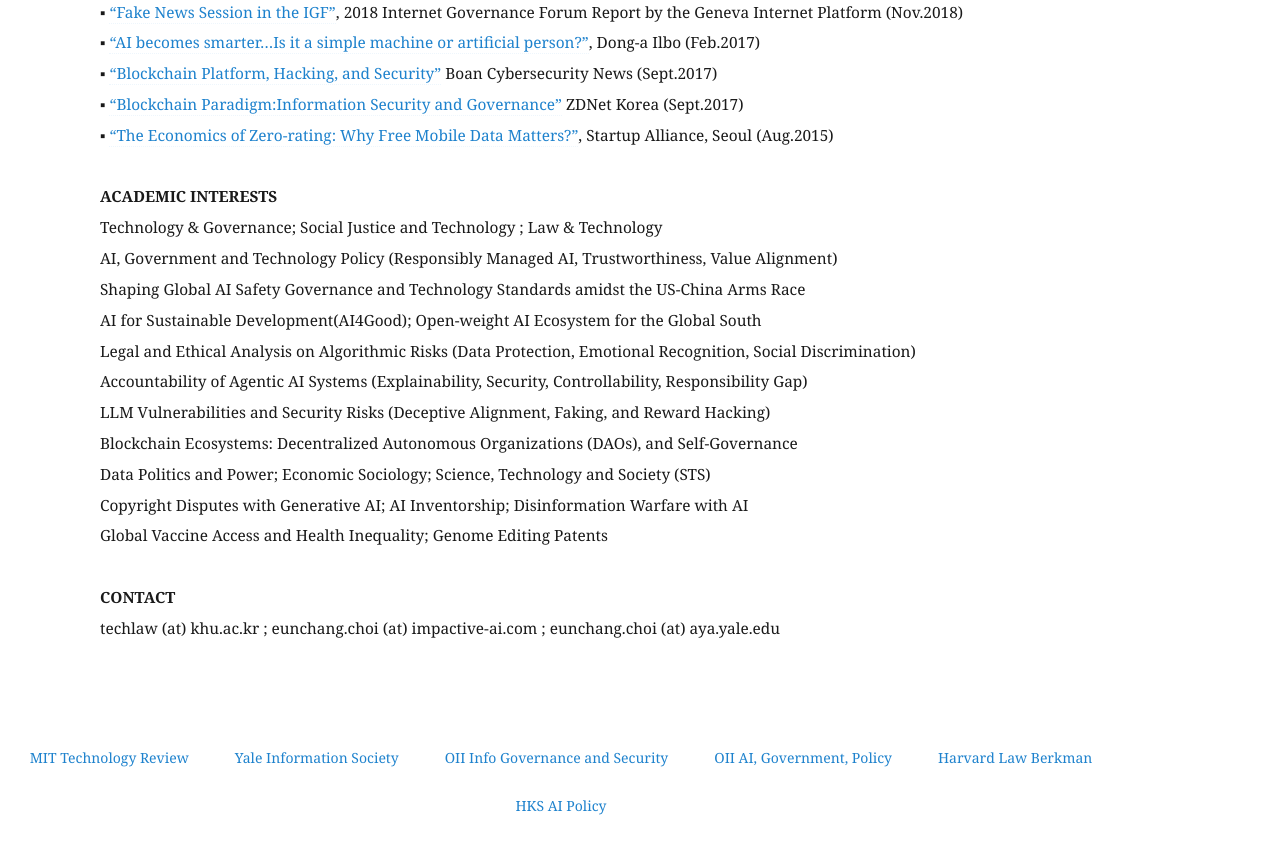
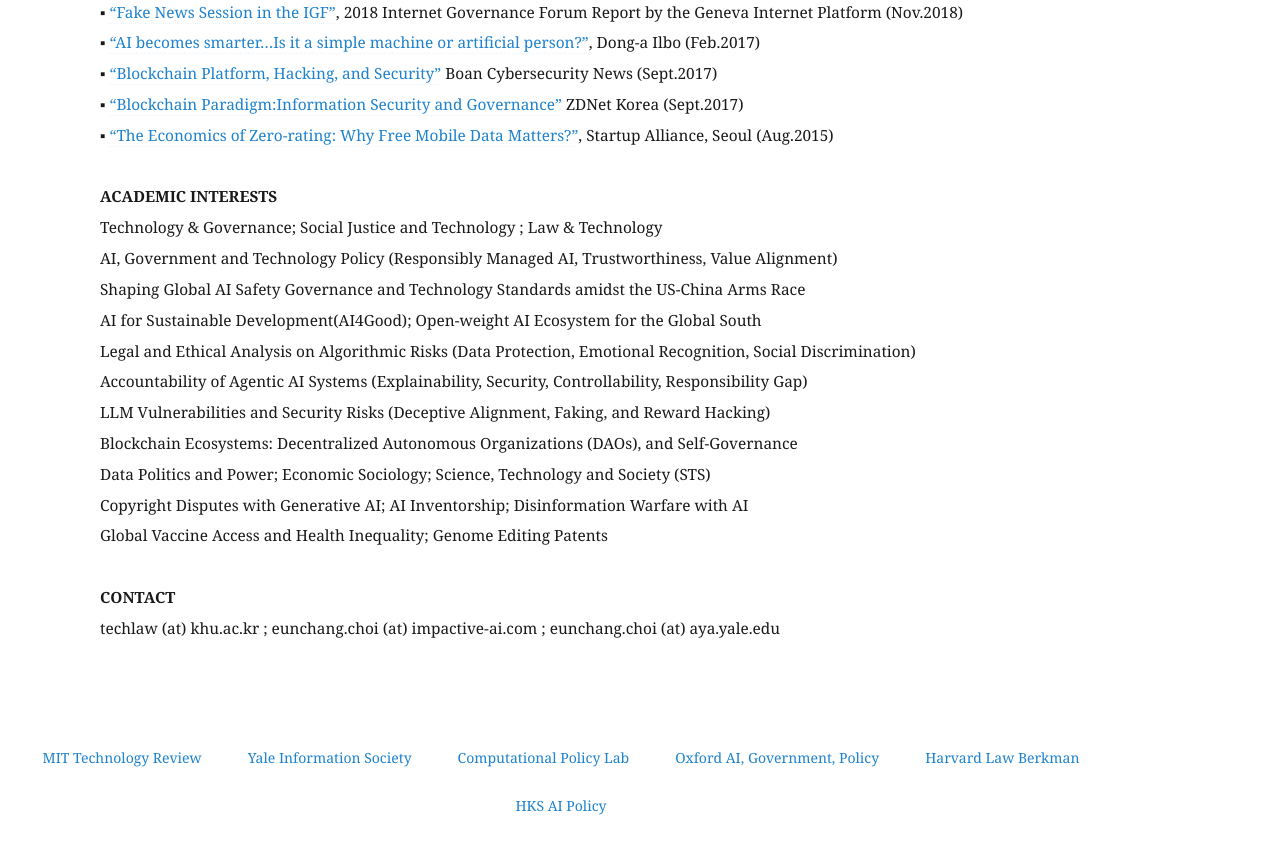
Before and after one commit to eunchangchoi/eunchangchoi.github.io, a Jekyll site: the page built from index.md, in a window 1280 px wide and 900 px high, scrolled down 11375 px. Shown: the top 854 px of the window. Built offline with Jekyll 4.4.1, drawn with Linux system fonts in a browser that asks for light colours.

Commit message:
Update default.html

```diff
--- a/_layouts/default.html
+++ b/_layouts/default.html
@@ -61,8 +61,8 @@
    <ul>
    <li><a href="https://www.technologyreview.com/"> MIT Technology Review </a> </li>
    <li><a href="https://law.yale.edu/isp"> Yale Information Society </a> </li>
-   <li><a href="https://www.oii.ox.ac.uk/research/information-governance-and-security/"> OII Info Governance and Security </a> </li>
-   <li><a href="https://www.oii.ox.ac.uk/research/projects/research-programme-on-ai-government-and-policy/"> OII AI, Government, Policy </a></li>
+   <li><a href="https://policylab.hks.harvard.edu/"> Computational Policy Lab </a> </li>
+   <li><a href="https://www.oii.ox.ac.uk/research/projects/research-programme-on-ai-government-and-policy/"> Oxford AI, Government, Policy </a></li>
    <li><a href="https://cyber.harvard.edu/"> Harvard Law Berkman </a></li>
    <li><a href="https://www.hks.harvard.edu/more/about/initiatives/artificial-intelligence-hks"> HKS AI Policy </a></li>
    </ul>
```
